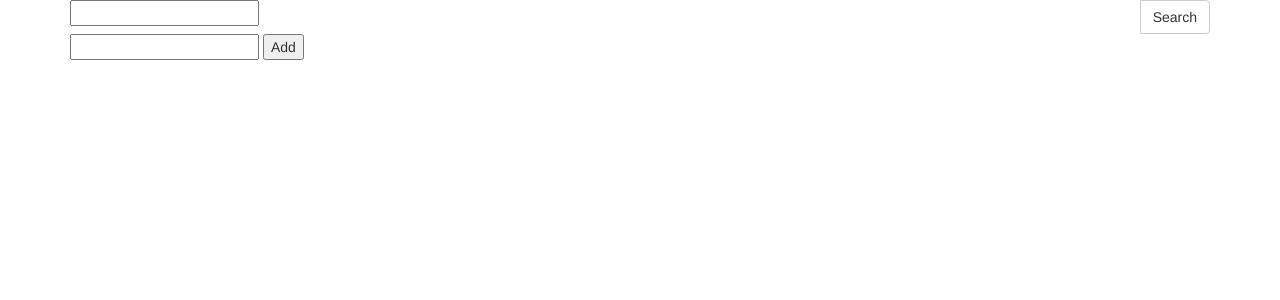
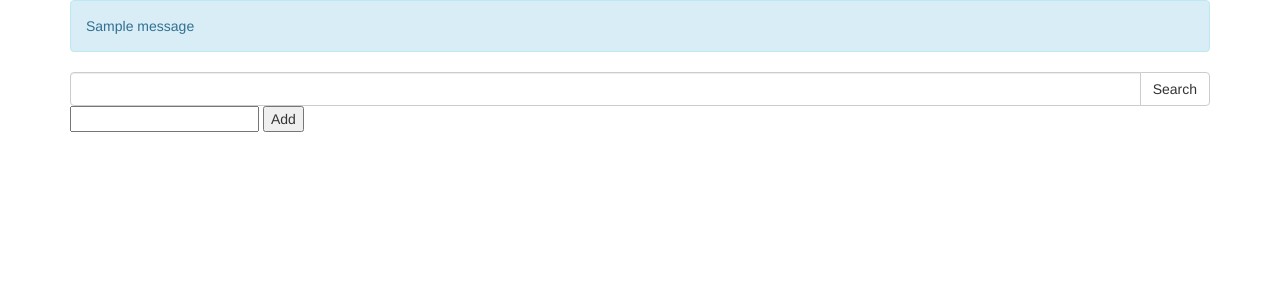
Before and after one commit to tortxof/flask-password, a Flask app: page / in a window 1280 px wide. Shown: the top 300 px of the page. Run offline with Flask 2, Linux system fonts and the light colour scheme; tables that the repository leaves empty hold one stand-in row (values such as "Sample post"); one stand-in notice (Sample message) is shown; parts of the project's set-up code (start-up, migrations or seed data) failed here and were passed over; some libraries are stand-ins or nearby versions.

Commit message:
Added message flashing to layout. Added class to search form.

```diff
--- a/templates/layout.html
+++ b/templates/layout.html
@@ -9,6 +9,14 @@
 </head>
 <body>
   <div class="container">
+    {% with messages = get_flashed_messages() %}
+      {% if messages %}
+        {% for message in messages %}
+          <div class="alert alert-info" role="alert">{{ message }}</div>
+        {% endfor %}
+      {% endif %}
+    {% endwith %}
+
     {% block content %}
     {% endblock %}
   </div>
--- a/templates/search_form.html
+++ b/templates/search_form.html
@@ -1,6 +1,6 @@
 <form class="" action="/search" method="get">
   <div class="input-group">
-    <input type="text" name="q">
+    <input class="form-control" type="text" name="q">
     <span class="input-group-btn">
       <button class="btn btn-default" type="submit">Search</button>
     </span>
```
